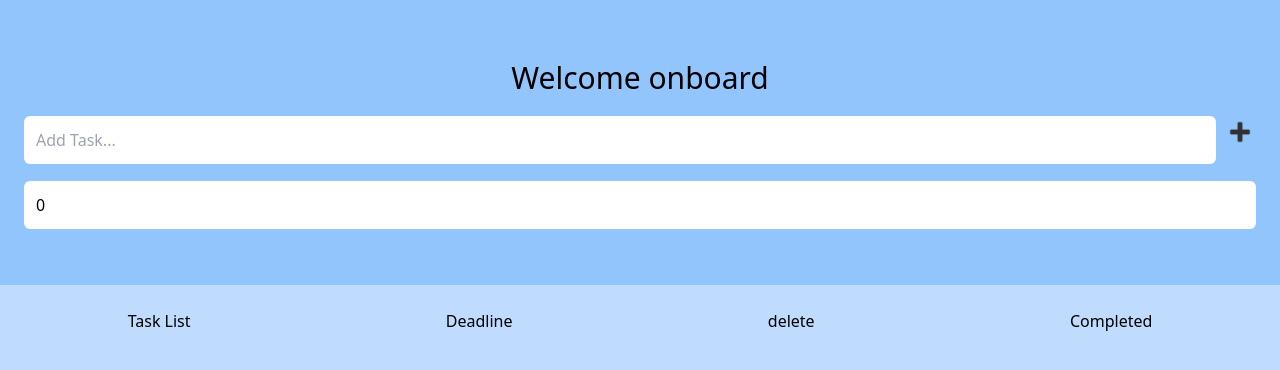
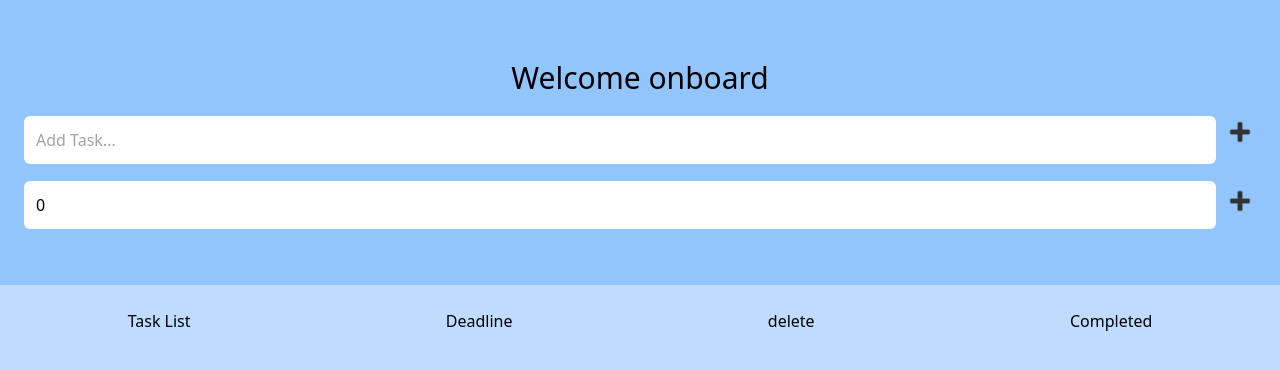
Before and after one commit to chiomaubaezuonu/todo, a React (Create React App) app: page /todo in a window 1280 px wide. Shown: the top 370 px of the page. Built offline with nearby package versions, Linux system fonts and the light colour scheme.

Commit message:
Added back plus icon for deadline

```diff
--- a/src/pages/TodoPage.tsx
+++ b/src/pages/TodoPage.tsx
@@ -59,7 +59,7 @@ const TodoPage: FC = () => {
                 <hr></hr>
                 <div className='flex min-w-full'>
                     <input onChange={handleChange} value={deadline} name='deadline' className='w-full p-3 rounded-md my-2' placeholder='Add Deadline...' />
-                    {/* <img className='w-8 h-8 my-3 ml-2 cursor-pointer' src={plusImg} alt='plus-img' /> */}
+                    <img onClick={addTask} className='w-8 h-8 my-3 ml-2 cursor-pointer' src={plusImg} alt='plus-img' />
                 </div>
             </div>
             <div className='bg-blue-200 h-screen'>
```
